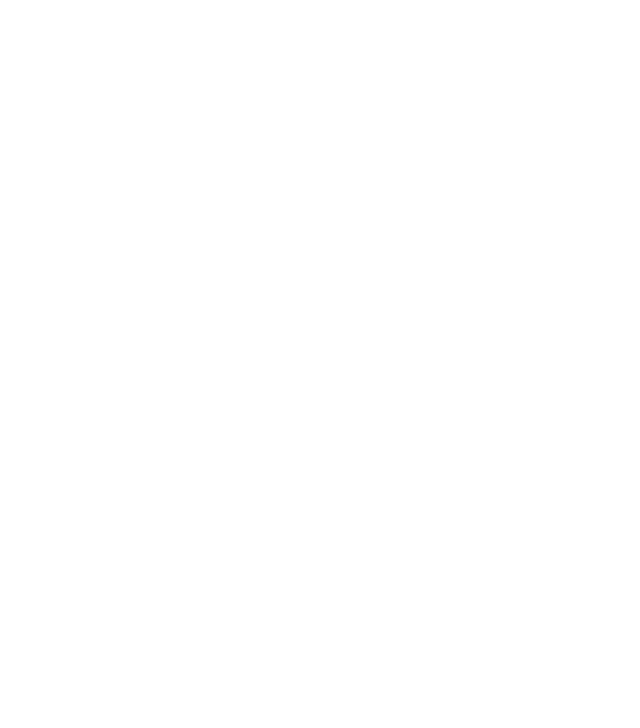
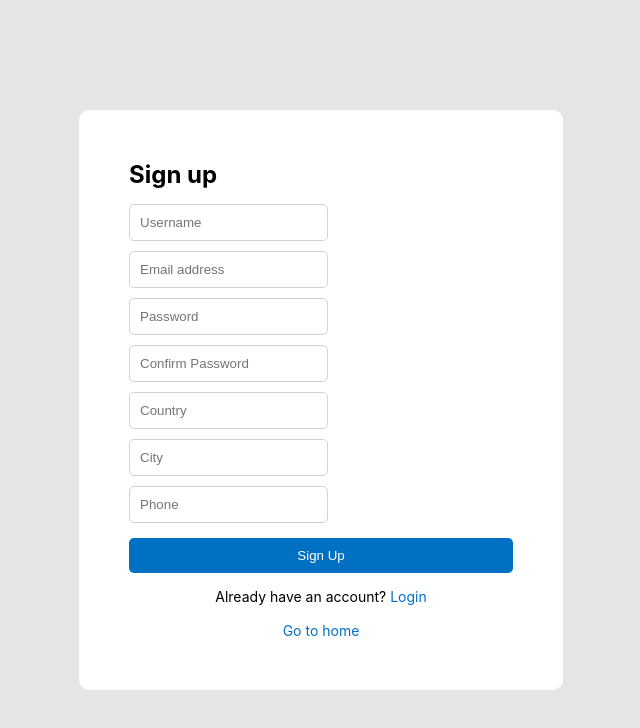
Before and after one commit to abeeb-ahmed/booky-v2, a React (Create React App) app in the folder client/: page /register in a window 1280 px wide. Before the commit this address had no page. Shown: the top 728 px of the page, without its empty margins (319-959 px from the left). Built offline with nearby package versions, Linux system fonts and the light colour scheme.

Commit message:
handle user register

```diff
--- a/client/src/App.js
+++ b/client/src/App.js
@@ -3,6 +3,8 @@
 import Home from "./screens/home/Home";
 import Lists from "./screens/list/List";
 import Hotel from "./screens/hotel/Hotel";
+import Login from "./screens/login/Login";
+import Register from "./screens/register/Register";
 import "./App.css";
 
 function App() {
@@ -12,6 +14,8 @@
         <Route path="/" element={<Home />} />
         <Route path="/hotels" element={<Lists />} />
         <Route path="/hotels/:id" element={<Hotel />} />
+        <Route path="/login" element={<Login />} />
+        <Route path="/register" element={<Register />} />
       </Routes>
     </BrowserRouter>
   );
--- a/client/src/components/featuredPropertyList/FeaturedPropertyList.jsx
+++ b/client/src/components/featuredPropertyList/FeaturedPropertyList.jsx
@@ -17,10 +17,7 @@
               <div className="fpListItem" key={item._id}>
                 <img src="" alt="" />
                 <div className="fpListText">
-                  <h2>
-                    {item.name}
-                    {console.log(item.name)}
-                  </h2>
+                  <h2>{item.name}</h2>
                   <span>{item.city}</span>
                   <p>Starting from ${item.cheapestPrice}</p>
                 </div>
--- a/client/src/screens/home/Home.jsx
+++ b/client/src/screens/home/Home.jsx
@@ -6,7 +6,6 @@
 import "./home.css";
 import MailingList from "../../components/mailingList/MailingList";
 import Footer from "../../components/footer/Footer";
-import useFetch from "../../hooks/useFetch";
 
 const Home = () => {
   return (
--- /dev/null
+++ b/client/src/screens/login/Login.jsx
@@ -0,0 +1,28 @@
+import "./login.css";
+import { Link } from "react-router-dom";
+
+const Login = () => {
+  return (
+    <div className="login">
+      <div className="loginContainer">
+        <form>
+          <h2>Login</h2>
+          <input type="text" placeholder="Email address" />
+          <input type="password" placeholder="Password" />
+          <button>Login</button>
+          <span style={{ textAlign: "center" }}>
+            Dont't have an account?{" "}
+            <Link to="/register" style={{ textDecoration: "none" }}>
+              <span className="secondBtn">Register</span>
+            </Link>
+          </span>
+          <Link to="/" style={{ textAlign: "center", textDecoration: "none" }}>
+            <span className="secondBtn">Go to home</span>
+          </Link>
+        </form>
+      </div>
+    </div>
+  );
+};
+
+export default Login;
--- /dev/null
+++ b/client/src/screens/login/login.css
@@ -0,0 +1,59 @@
+.login {
+  height: 100vh;
+  width: 100vw;
+  background-color: #e5e5e5;
+}
+.loginContainer {
+  width: 100%;
+  height: 100%;
+  display: flex;
+  justify-content: center;
+  align-items: center;
+}
+
+.loginContainer form {
+  display: flex;
+  flex-direction: column;
+  gap: 15px;
+  padding: 50px;
+  background-color: #fff;
+  border-radius: 10px;
+}
+
+.loginContainer form h2 {
+  margin: 0;
+}
+
+.loginContainer form input {
+  padding: 10px;
+  outline: none;
+  border-radius: 5px;
+  border: 1px solid lightgray;
+}
+
+.loginContainer form button {
+  border: none;
+  border-radius: 5px;
+  background-color: #0071c2;
+  color: #fff;
+  padding: 10px;
+  cursor: pointer;
+}
+
+.loginContainer form span {
+  font-size: 14px;
+}
+
+.login .secondBtn {
+  color: #0071c2;
+  cursor: pointer;
+}
+
+@media screen and (max-width: 768px) {
+  .loginContainer form {
+    padding: 30px;
+  }
+  .loginContainer form span {
+    font-size: 12px;
+  }
+}
--- /dev/null
+++ b/client/src/screens/register/Register.jsx
@@ -0,0 +1,125 @@
+import { useContext, useState } from "react";
+import { Link } from "react-router-dom";
+import axios from "axios";
+
+import { AuthContext } from "../../context/auth/authContext";
+import "./register.css";
+
+const Register = () => {
+  const { dispatch } = useContext(AuthContext);
+  const [username, setUsername] = useState("");
+  const [email, setEmail] = useState("");
+  const [password, setPassword] = useState("");
+  const [confirmPassword, setConfirmPassword] = useState("");
+  const [country, setCountry] = useState("");
+  const [city, setCity] = useState("");
+  const [phone, setPhone] = useState(null);
+
+  // handle sign up and dispatch auth context
+  const handleSignup = async (e) => {
+    e.preventDefault();
+
+    try {
+      dispatch({ type: "LOGIN_START" });
+      if (
+        (username,
+        email,
+        password,
+        confirmPassword,
+        country,
+        city,
+        phone && password === confirmPassword)
+      ) {
+        const res = await axios.post(
+          "http://localhost:8800/api/auth/register",
+          {
+            username,
+            email,
+            password,
+            confirmPassword,
+            country,
+            city,
+            phone,
+          }
+        );
+        dispatch({ type: "LOGIN_SUCCESS", payload: res.data });
+        console.log(res.data);
+      }
+    } catch (error) {
+      dispatch({ type: "LOGIN_FAIL", payload: error });
+    }
+  };
+
+  return (
+    <div className="register">
+      <div className="registerContainer">
+        <form>
+          <h2>Sign up</h2>
+          <div className="registerWrapper">
+            <input
+              type="text"
+              placeholder="Username"
+              required
+              value={username}
+              onChange={(e) => setUsername(e.target.value)}
+            />
+            <input
+              type="email"
+              placeholder="Email address"
+              required
+              value={email}
+              onChange={(e) => setEmail(e.target.value)}
+            />
+            <input
+              type="password"
+              placeholder="Password"
+              required
+              value={password}
+              onChange={(e) => setPassword(e.target.value)}
+            />
+            <input
+              type="password"
+              placeholder="Confirm Password"
+              required
+              value={confirmPassword}
+              onChange={(e) => setConfirmPassword(e.target.value)}
+            />
+            <input
+              type="text"
+              placeholder="Country"
+              required
+              value={country}
+              onChange={(e) => setCountry(e.target.value)}
+            />
+            <input
+              type="text"
+              placeholder="City"
+              required
+              value={city}
+              onChange={(e) => setCity(e.target.value)}
+            />
+            <input
+              type="tel"
+              placeholder="Phone"
+              required
+              value={phone}
+              onChange={(e) => setPhone(e.target.value)}
+            />
+          </div>
+          <button onClick={(e) => handleSignup(e)}>Sign Up</button>
+          <span style={{ textAlign: "center" }}>
+            Already have an account?
+            <Link to="/login" style={{ textDecoration: "none" }}>
+              <span className="secondBtn"> Login</span>
+            </Link>
+          </span>
+          <Link to="/" style={{ textAlign: "center", textDecoration: "none" }}>
+            <span className="secondBtn">Go to home</span>
+          </Link>
+        </form>
+      </div>
+    </div>
+  );
+};
+
+export default Register;
--- /dev/null
+++ b/client/src/screens/register/register.css
@@ -0,0 +1,67 @@
+.register {
+  height: 100vh;
+  width: 100vw;
+  background-color: #e5e5e5;
+}
+.registerContainer {
+  width: 100%;
+  height: 100%;
+  display: flex;
+  justify-content: center;
+  align-items: center;
+}
+
+.registerContainer form {
+  display: flex;
+  flex-direction: column;
+  gap: 15px;
+  padding: 50px;
+  background-color: #fff;
+  border-radius: 10px;
+  max-width: 30vw;
+}
+
+.registerContainer form .registerWrapper {
+  display: flex;
+  flex-wrap: wrap;
+  gap: 10px;
+}
+
+.registerContainer form h2 {
+  margin: 0;
+}
+
+.registerContainer form input {
+  padding: 10px;
+
+  outline: none;
+  border-radius: 5px;
+  border: 1px solid lightgray;
+}
+
+.registerContainer form button {
+  border: none;
+  border-radius: 5px;
+  background-color: #0071c2;
+  color: #fff;
+  padding: 10px;
+  cursor: pointer;
+}
+
+.registerContainer form span {
+  font-size: 14px;
+}
+
+.register .secondBtn {
+  color: #0071c2;
+  cursor: pointer;
+}
+
+@media screen and (max-width: 768px) {
+  .registerContainer form {
+    padding: 30px;
+  }
+  .registerContainer form span {
+    font-size: 12px;
+  }
+}
```
Also changed, not shown: 1 other file (tests, documents, lock files or other folders).
